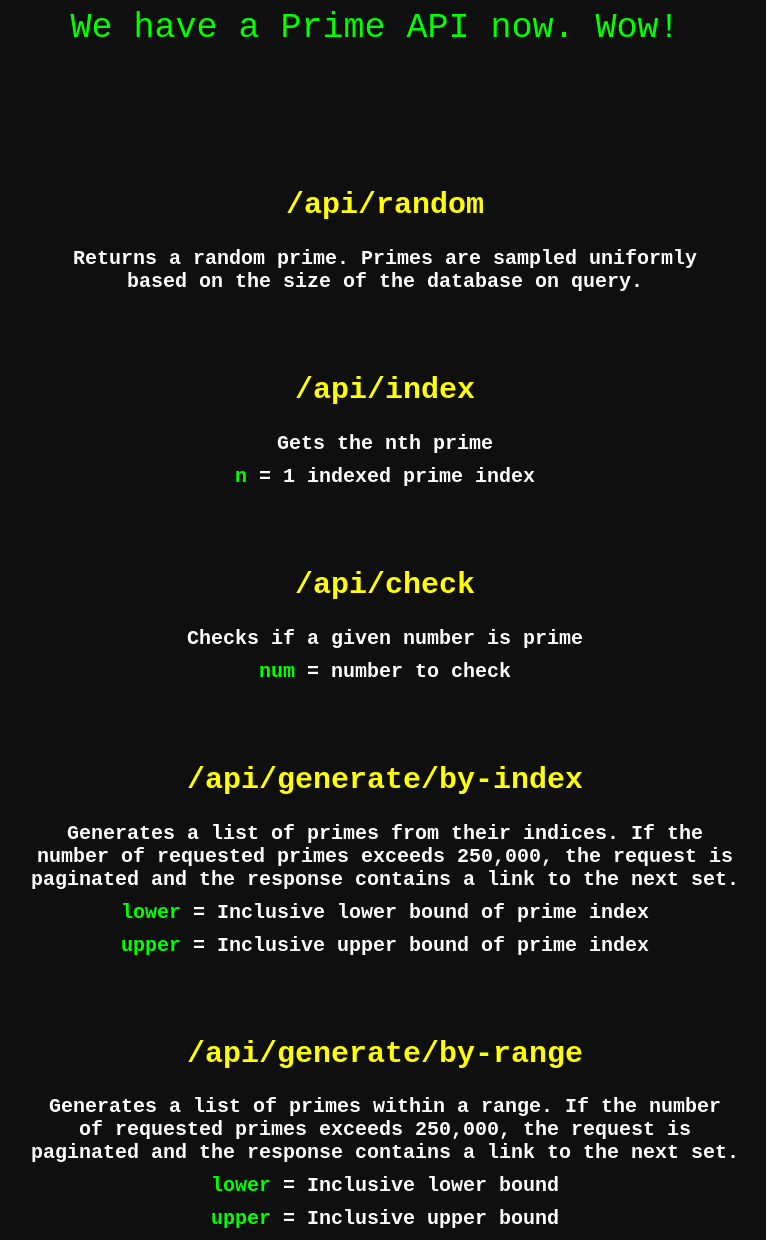
After one commit to ecollins27/PrimeCalculator, a Flask app: page /api in a window 1280 px wide. The commit adds this page. Shown: the whole page, without its empty margins (255-1021 px from the left). Run offline with Flask 3, Linux system fonts and the light colour scheme; parts of the project's set-up code (start-up, migrations or seed data) failed here and were passed over; some libraries are stand-ins or nearby versions.

Commit message:
Changed encoding to frequency based. Reworked API calls

```diff
--- a/app.py
+++ b/app.py
@@ -31,10 +31,6 @@ max_prime = 0
 db_size = 0
 bits_per_prime = 0
 
-def format(num):
-    pattern = r"(?m)(?<=\d)\d{3}(?=(?:\d{3})*$)"
-    return str(re.sub(pattern, r",\g<0>", str(num)))
-
 def leading_zeros(str):
     for i, char in enumerate(str):
         if char != '0':
@@ -44,35 +40,68 @@ def leading_zeros(str):
 def pad(str):
     return ("0" * (8 - len(str))) + str
 
+class Decoder:
+
+    bytes: list
+    binary_str: str
+
+    def __init__(self, filename):
+        with open(filename, 'rb') as f:
+            self.bytes = f.read()
+        self.binary_str = ""
+
+    def next_unary(self):
+        bit_length = leading_zeros(self.binary_str)
+        while len(self.bytes) > 0 and (bit_length < 0 or len(self.binary_str) < 2 * bit_length + 1):
+            self.binary_str += pad(str(bin(self.bytes[0]))[2:])
+            self.bytes = self.bytes[1:]
+            bit_length = leading_zeros(self.binary_str)
+        if len(self.bytes) == 0 and (bit_length < 0 or len(self.binary_str) < 2 * bit_length + 1):
+            return None
+        self.binary_str = self.binary_str[bit_length:]
+        val = int(self.binary_str[:(bit_length + 1)], 2)
+        self.binary_str = self.binary_str[(bit_length + 1):]
+        return val
+
+    def next_golumb(self, M, k):
+        q = self.next_unary()
+        if q is None:
+            return None
+        q -= 1
+        while len(self.bytes) > 0 and len(self.binary_str) < k:
+            self.binary_str += pad(str(bin(self.bytes[0]))[2:])
+            self.bytes = self.bytes[1:]
+        if len(self.binary_str) < k:
+            return None
+        r = int(self.binary_str[:k], 2)
+        self.binary_str = self.binary_str[k:]
+        return q * M + r
+
+    def next_byte(self):
+        val = int(self.bytes[0])
+        self.bytes = self.bytes[1:]
+        return val
+
+def format(num):
+    pattern = r"(?m)(?<=\d)\d{3}(?=(?:\d{3})*$)"
+    return str(re.sub(pattern, r",\g<0>", str(num)))
+
 def decode_file(filename):
-    with open(filename, 'rb') as f:
-        bytes = f.read()
-    k = int(bytes[0])
-    bytes = bytes[1:]
+    decoder = Decoder(filename)
+    k = decoder.next_byte()
     M = 1 << k
-    output = []
-    val = ""
-    for i, byte in enumerate(bytes):
-        val += pad(str(bin(byte))[2:])
-        bit_length = leading_zeros(val)
-        enc_length = (2 * bit_length + k) if bit_length > 0 else (k + 1)
-        while bit_length >= 0 and len(val) >= enc_length:
-            if bit_length > 0:
-                val = val[bit_length:]
-                num = int(val[:bit_length], 2) * M
-                val = val[bit_length:]
-            else:
-                num = 0
-                val = val[1:]
-            num += int(val[:k], 2)
-            val = val[k:]
-            output.append(2 * num)
-            bit_length = leading_zeros(val)
-            enc_length = (2 * bit_length + k) if bit_length > 0 else (k + 1)
-    if filename.endswith('/1'):
-        output[0] = 1
-    return output
-
+    num_gaps = decoder.next_golumb(M, k)
+    common_gaps = []
+    for i in range(num_gaps):
+        common_gaps.append(decoder.next_golumb(M, k))
+    next = decoder.next_golumb(M, k)
+    diffs = []
+    while not next is None:
+        diffs.append(2 * common_gaps[next])
+        next = decoder.next_golumb(M, k)
+    if "/1-" in filename or filename.endswith("/1"):
+        diffs[0] = 1
+    return diffs
 
 def reset_database():
     for file in os.listdir(f"{BASE_DIR}/database"):
@@ -84,35 +113,32 @@ def reset_database():
     database.commit()
     database.close()
 
-@app.route("/api/num_check", methods=['GET'])
+@app.route("/api/check", methods=['GET'])
 def check_num():
-    try:
-        num = int(request.args.get("num"))
-        num_cpy = num
-        if num >= max_prime:
-            packet = {'error': 'num too high'}
+    if not "num" in request.args:
+        return "BAD", 400
+    num = request.args["num"]
+    if not num.isnumeric() or int(num) <= 0:
+        return "BAD", 400
+    num = int(request.args.get("num"))
+    if num >= max_prime:
+        return jsonify({'error': 'num too high'}), 400
+    else:
+        database = mariadb.connect(host="localhost", user=USERNAME, password=PASSWORD, database="PRIMES")
+        cursor = database.cursor()
+        cursor.execute(f"SELECT * FROM chunks WHERE prime <= {num} ORDER BY chunk_id DESC LIMIT 1")
+        chunk_id, last_prime = cursor.fetchone()
+        num -= last_prime
+        diffs = decode_file(f"{BASE_DIR}/database/{chunk_id + 1}")
+        index = 0
+        while num > 0:
+            num -= diffs[index]
+            index += 1
+        if num == 0:
+            packet = {'prime':True, 'index': chunk_id * CHUNK_SIZE + index + 1}
         else:
-            database = mariadb.connect(host="localhost", user=USERNAME, password=PASSWORD, database="PRIMES")
-            cursor = database.cursor()
-            cursor.execute(f"SELECT * FROM chunks WHERE prime <= {num} ORDER BY chunk_id DESC LIMIT 1")
-            chunk_id, last_prime = cursor.fetchone()
-            num -= last_prime
-            diffs = decode_file(f"{BASE_DIR}/database/{chunk_id + 1}")
-            index = 0
-            while num > 0:
-                num -= diffs[index]
-                index += 1
-            if num == 0:
-                packet = {'prime':True, 'index':format(CHUNK_SIZE * chunk_id + index + 1), 'input':format(num_cpy)}
-            else:
-                packet = {'prime':False, 'input':format(num_cpy)}
-    except Exception as e:
-        print(e)
-        packet = {'error':str(e)}
+            packet = {'prime':False}
     return jsonify(packet)
-
-
-
 
 def get_prime_at_index(index):
     database = mariadb.connect(host="localhost", user=USERNAME, password=PASSWORD, database="PRIMES")
@@ -128,20 +154,82 @@ def get_prime_at_index(index):
             saved_prime += diffs[i]
     return saved_prime
 
+@app.route("/api/generate/by-index")
+def generate_by_index():
+    if not "lower" in request.args or not "upper" in request.args:
+        return "BAD", 400
+    lower = max(1, int(request.args["lower"]))
+    upper = int(request.args["upper"])
+    num_primes = upper - lower + 1
+    current_chunk = lower // CHUNK_SIZE + 1
+    database = mariadb.connect(host="localhost", user=USERNAME, password=PASSWORD, database="PRIMES")
+    cursor = database.cursor()
+    cursor.execute(f"SELECT * FROM chunks WHERE chunk_id = {current_chunk - 1}")
+    last_prime = cursor.fetchone()[1]
+    database.close()
+    diffs = decode_file(f"{BASE_DIR}/database/{current_chunk}")
+    for i in range(lower % CHUNK_SIZE - 1):
+        last_prime += diffs[i]
+    primes = []
+    num = lower
+    for i in range(min(CHUNK_SIZE, num_primes)):
+        if num // CHUNK_SIZE + 1 != current_chunk:
+            current_chunk = num // CHUNK_SIZE + 1
+            diffs = decode_file(f"{BASE_DIR}/database/{current_chunk}")
+        primes.append(last_prime)
+        last_prime += diffs[num % CHUNK_SIZE]
+        num += 1
+    packet = {"primes": primes}
+    if num_primes > CHUNK_SIZE:
+        packet["next"] = f"/api/generate/by-index?lower={lower + CHUNK_SIZE}&upper={upper}"
+    return jsonify(packet)
+
+@app.route("/api/generate/by-range")
+def generate_by_range():
+    if not "lower" in request.args or not "upper" in request.args:
+        return "BAD", 400
+    lower = max(2, int(request.args["lower"]))
+    upper = int(request.args["upper"])
+    database = mariadb.connect(host="localhost", user=USERNAME, password=PASSWORD, database="PRIMES")
+    cursor = database.cursor()
+    cursor.execute(f"SELECT * FROM chunks WHERE prime <= {lower} ORDER BY chunk_id DESC LIMIT 1")
+    current_chunk, prime = cursor.fetchone()
+    current_chunk += 1
+    diffs = decode_file(f"{BASE_DIR}/database/{current_chunk}")
+    index = 0
+    while prime < lower:
+        prime += diffs[index]
+        index += 1
+    primes = []
+    while prime <= upper and len(primes) < CHUNK_SIZE:
+        primes.append(prime)
+        if  index // CHUNK_SIZE + 1 != current_chunk:
+            current_chunk = prime // CHUNK_SIZE + 1
+            diffs = decode_file(f"{BASE_DIR}/database/{current_chunk}")
+        prime += diffs[index % CHUNK_SIZE]
+        index += 1
+    packet = {"primes": primes}
+    if len(primes) >= CHUNK_SIZE and prime <= upper:
+        packet["next"] = f"/api/generate/by-range?lower={prime}&upper={upper}"
+    return jsonify(packet)
+
 
 @app.route("/api/index", methods=['GET'])
 def get_prime():
-    try:
-        index = int(request.args.get("num"))
-        if index == 0:
-            packet = {"prime": "Zero"}
-        elif index >= num_primes:
-            packet = {"prime": "Unknown"}
-        else:
-            packet = {"prime": format(get_prime_at_index(index - 1)), "index": format(index)}
-    except Exception as e:
-        print(e)
+    if not "n" in request.args or not request.args["n"].isnumeric():
+        return "BAD", 400
+    index = int(request.args.get("n"))
+    if index > num_primes:
+        return jsonify({"error": "n too high"}), 400
+    elif index <= 0:
+        return "BAD", 400
+
+    if index == 0:
+        packet = {"prime": "Zero"}
+    elif index >= num_primes:
         packet = {"prime": "Unknown"}
+    else:
+        packet = {"prime": format(get_prime_at_index(index - 1)), "index": index}
     return jsonify(packet)
 
 @app.route("/api/random", methods=['GET'])
@@ -156,6 +244,11 @@ def get_random():
 @app.route("/", methods=["GET"])
 def get_prime_html():
     return render_template("prime.html", num_primes=format(num_primes), max_num=format(max_prime), database_size=db_size, bits_per_prime=bits_per_prime, start_time=str(datetime.now()))
+
+@app.route("/api", methods=["GET"])
+def get_api_html():
+    return render_template("api.html")
+
 
 def emit_updates():
     global num_primes
@@ -195,6 +288,24 @@ def is_prime(n):
             return False
     return True
 
+def get_most_common(diffs):
+    diff_set = set(diffs)
+    frequencies = {}
+    for d in diff_set:
+        if not d in frequencies:
+            frequencies[d] = 0
+        frequencies[d] += diffs.count(d)
+    item_list = sorted(frequencies.items(), key=lambda u: u[1], reverse=True)
+    return [i[0] for i in item_list]
+
+def unary_length(n):
+    return 2 * (n + 1).bit_length() - 1
+
+def golumb_length(n, M=4):
+    q = n // M
+    k = M.bit_length()
+    return unary_length(q) + k
+
 if __name__ == '__main__':
     if RESET_DATABASE:
         reset_database()
--- /dev/null
+++ b/templates/api.html
@@ -0,0 +1,219 @@
+<!DOCTYPE html>
+<html lang="en" xmlns:line-height="http://www.w3.org/1999/xhtml">
+
+<head>
+    <meta charset="UTF-8">
+    <meta name=viewport content='width=700'>
+    <meta http-equiv="X-UA-Compatible" content="IE=edge">
+    <meta name="viewport" content="width=device-width, initial-scale=1.0">
+    <title>CIF Prime Calculator</title>
+    <link rel="icon" href="static/cificon.png" type="image/x-icon" />
+    <link rel="stylesheet" href="https://cdnjs.cloudflare.com/ajax/libs/font-awesome/4.7.0/css/font-awesome.min.css">
+    <script src="https://cdn.socket.io/4.7.2/socket.io.min.js"></script>
+    <style>
+        html,
+        body {
+            font-size: 1.25rem;
+            background-color:#0f0f0f;
+            font-family:'Courier new';
+        }
+
+        #root {
+            width: fit-content;
+            height: 98vh;
+            margin: 0 auto;
+            padding: 0 1rem;
+            display: flex;
+            flex-flow: column;
+        }
+
+        #header {
+            margin-bottom: 3rem;
+            text-align: center;
+            color:#00ff00;
+            font-family:'Courier new';
+        }
+
+        h1 {
+            text-wrap: balance;
+            max-width: 60%;
+        }
+
+        h2 {
+            margin-top: 4rem;
+            text-wrap: balance;
+            max-width: 60%;
+            color: #ffff00;
+        }
+
+        h3 {
+            text-wrap: balance;
+            max-width: 60%;
+        }
+
+        h4 {
+            margin-top: 0rem;
+            margin-bottom: 0.5rem;
+            text-wrap: balance;
+            max-width: 60%;
+        }
+
+        span {
+            color: #00ff00;
+        }
+
+
+
+        #header>div:first-child {
+            padding-right: 1rem;
+            font-size: 1.75rem;
+        }
+
+        #header>div:nth-child(2) {
+
+            font-size: 1rem;
+            text-overflow: ellipsis;
+        }
+
+        #mainBody {
+            flex: 1;
+        }
+        div {
+            text-align: center;
+            color:#ffffff;
+            font-size:1rem;
+        }
+    </style>
+</head>
+
+<!-- ToDo: Inherit from a base template -->
+<body>
+    <div id="root" >
+        <div id="header">
+            <div style="color:#00ff00">We have a Prime API now.  Wow!</div>
+        </div>
+        <div id="mainBody">
+            <center>
+                <h2>/api/random</h2>
+                <h4>Returns a random prime.  Primes are sampled uniformly based on the size of the database on query.</h4>
+                <h2>/api/index</h2>
+                <h4>Gets the nth prime</h4>
+                <h4><span>n</span> = 1 indexed prime index</h4>
+                <h2>/api/check</h2>
+                <h4>Checks if a given number is prime</h4>
+                <h4><span>num</span> = number to check</h4>
+                <h2>/api/generate/by-index</h2>
+                <h4>Generates a list of primes from their indices.  If the number of requested primes exceeds 250,000, the request is paginated and the response contains a link to the next set.</h4>
+                <h4><span>lower</span> = Inclusive lower bound of prime index</h4>
+                <h4><span>upper</span> = Inclusive upper bound of prime index</h4>
+                <h2>/api/generate/by-range</h2>
+                <h4>Generates a list of primes within a range.  If the number of requested primes exceeds 250,000, the request is paginated and the response contains a link to the next set.</h4>
+                <h4><span>lower</span> = Inclusive lower bound</h4>
+                <h4><span>upper</span> = Inclusive upper bound</h4>
+            </center>
+    </div>
+</div>
+<script>
+    const ip = "{{ request.remote_addr }}";
+
+    function update_count(payload){
+        var element = document.getElementById("num_primes");
+        element.textContent = payload["count"];
+        element = document.getElementById("max_num");
+        element.textContent = payload["max"];
+        element = document.getElementById("database_size");
+        element.textContent = payload["db_size"];
+        element = document.getElementById("bits-per-prime");
+        element.textContent = payload["bpp"];
+    }
+
+    function get_postfix(input){
+        if (!input.endsWith("11") && input[input.length - 1] == '1'){
+            return "st";
+        } else if (!input.endsWith("12") && input[input.length - 1] == '2'){
+            return "nd";
+        } else if (!input.endsWith("13") && input[input.length - 1] == '3'){
+            return "rd";
+        } else {
+            return "th";
+        }
+    }
+
+    const check_output = document.getElementById("check_output");
+    const check_input = document.getElementById("check_input");
+    document.getElementById("check_button").addEventListener("click", function(event){
+        event.preventDefault();
+        const input = check_input.value.replace(",", "");
+        if (input == ""){
+            check_output.textContent = "";
+            return;
+        }
+        if (!(/^\d+$/.test(input)) && input != ""){
+            check_output.textContent = "Invalid Input";
+            check_output.style.color = "#ff0000";
+            return;
+        } else {
+            check_output.textContent = "";
+        }
+        fetch("/api/num_check?num=" + input).then(response => {
+            response.json().then(data => {
+                console.log(data);
+                if (Object.hasOwn(data, "error")){
+                    check_output.textContent = "We haven't checked " + input + " yet!";
+                    check_output.style.color = "#ffff00";
+                } else if (data["prime"]){
+                    check_output.textContent = "" + data["input"] + " is the " + data["index"] + get_postfix(data["index"]) + " prime";
+                    check_output.style.color = "#00ff00";
+                } else {
+                    check_output.textContent = "" + data["input"] + " is not prime";
+                    check_output.style.color = "#ff0000";
+                }
+            });
+        });
+    });
+    const index_output = document.getElementById("index_output");
+    const index_input = document.getElementById("index_input");
+    document.getElementById("index_get").addEventListener("click", function(event){
+        event.preventDefault();
+        const input = index_input.value.replace(",", "");
+        if (input == ""){
+            index_output.textContent = "";
+            return;
+        }
+        if (!(/^\d+$/.test(input))){
+            index_output.textContent = "Invalid Input";
+            index_output.style.color = "#ff0000";
+            return;
+        }
+        fetch("/api/index?num=" + input).then(response => {
+            response.json().then(data => {
+                if (data["prime"] == "Unknown"){
+                    index_output.textContent = "We haven't found that many primes yet!";
+                    index_output.style.color = "#ffff00";
+                } else if (data["prime"] == "Zero"){
+                    index_output.textContent = "Invalid Input";
+                    index_output.style.color = "#ff0000";
+                } else {
+                    var postfix = get_postfix(input);
+                    index_output.textContent = "The " + data["index"] + postfix + " prime is " + data["prime"];
+                    index_output.style.color = "#00ff00";
+                }
+            });
+        });
+    });
+    random_output = document.getElementById("random_output");
+    document.getElementById("random_button").addEventListener("click", function(event){
+        event.preventDefault();
+        fetch("/api/random").then(response => {
+            response.json().then(data => {
+                random_output.textContent = "Your random prime is " + data["random"];
+            });
+        });
+    });
+
+    const socket = io();
+    socket.on("count_update", update_count);
+</script>
+
+</body>
+</html>
```
Also changed, not shown: templates/prime.html (+23 -13 lines), 2 other files.
